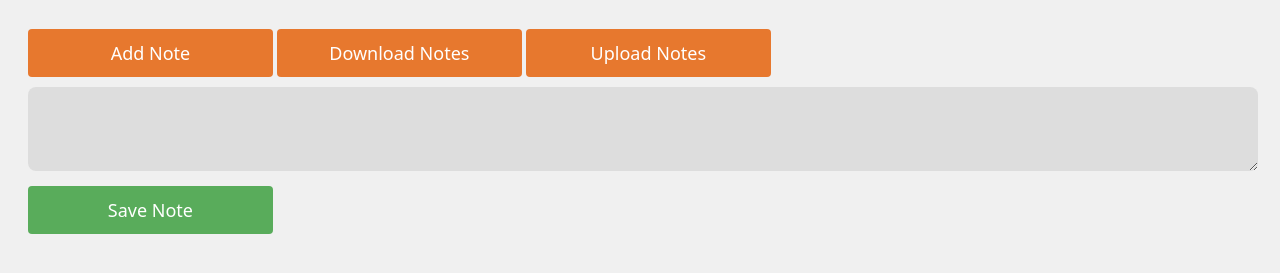
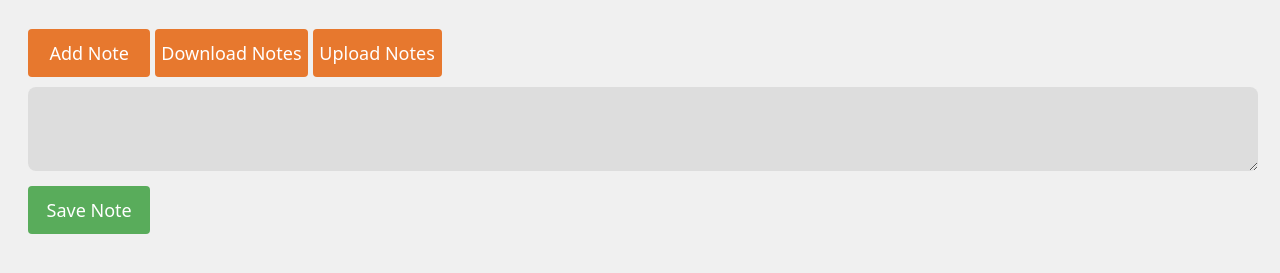
Before and after one commit to JGCConway/rpgnotes.app, a plain HTML site: page index.html in a window 1280 px wide. Both pictures are taken after a click on the button "Add Note". Shown: the part 95-368 px from the top of the page. Drawn offline with Linux system fonts and the light colour scheme.

Commit message:
Styling updates for smaller screens

```diff
--- a/style.css
+++ b/style.css
@@ -47,7 +47,7 @@
     }
     .btn {
       height: 3rem;
-      width: 20%;
+      width: 10%;
       border: none;
       border-radius: 4px;
       cursor: pointer;
@@ -55,8 +55,9 @@
       font-size: large;
       margin-top: 0.625rem;
       padding: 0.425rem;
+      align-content: center;
     }
-    .edit-btn { background: #3d90f0; color: white; width: 10%; }
-    .delete-btn { background: #f15044; color: white; width: 10% }
-    .save-btn { background: #59ac5b; color: white; width: 20%; margin-bottom: 48px; }
-    .add-btn { background: #e7782e; color: white; width: 20%; }
+    .edit-btn { background: #3d90f0; color: white; min-width:10%; width:auto; }
+    .delete-btn { background: #f15044; color: white; min-width:10%; width:auto; }
+    .save-btn { background: #59ac5b; color: white; min-width:10%; width:auto; margin-bottom: 48px; }
+    .add-btn { background: #e7782e; color: white; min-width:10%; width: auto; }
```
